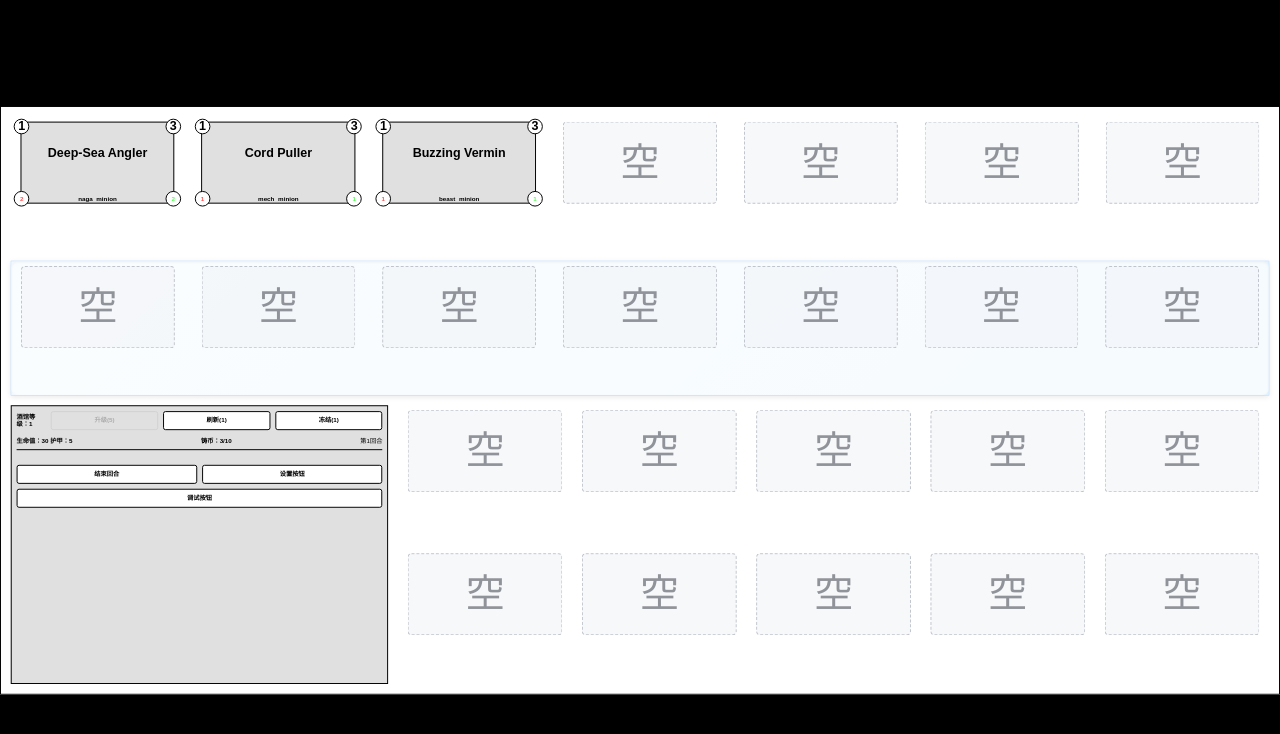
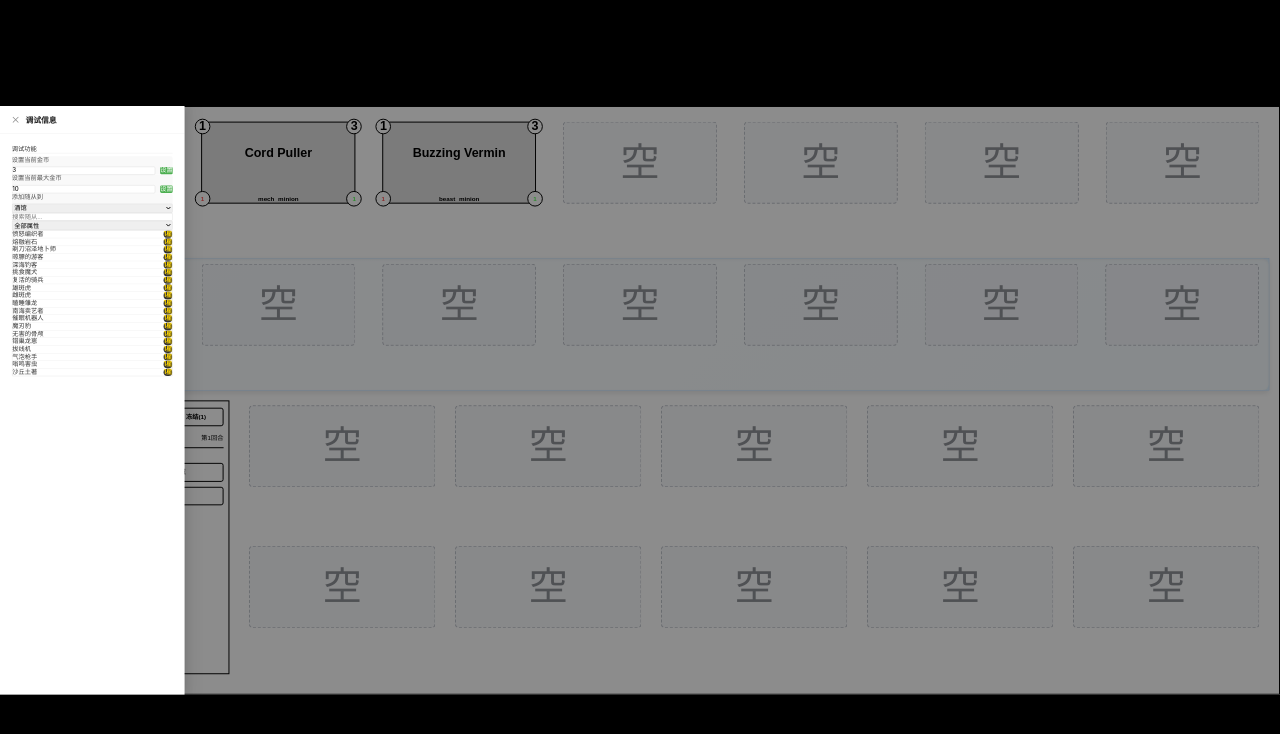
Before and after one commit to seven-it-work/godot-compoent, a Vue app in the folder ls/: page /game-view in a window 1280 px wide. Both pictures are taken after a click on the button "调试按钮". Shown: the top 734 px of the page. Built offline with nearby package versions, Linux system fonts and the light colour scheme.

Commit message:
feat(调试): 添加调试抽屉功能并优化样式
- 在GameView中添加id用于调试抽屉挂载
- 实现调试按钮点击显示抽屉功能
- 移除调试抽屉中不必要的宽高比调整功能
- 使用vw单位优化字体响应式大小

```diff
--- a/ls/src/components/ActionArea.vue
+++ b/ls/src/components/ActionArea.vue
@@ -79,18 +79,36 @@
       </button>
       <button class="action-button big-size" @click="endTurn">结束回合</button>
       <button class="action-button big-size">设置按钮</button>
-      <button class="action-button big-size">调试按钮</button>
+      <button class="action-button big-size" @click="showDebugDrawer">调试按钮</button>
     </div>
   </div>
   <!-- end 额外操作区域 -->
+
+  <!-- 调试抽屉组件 -->
+  <DebugDrawer
+    v-model:debug-drawer-visible="debugDrawerVisible"
+    :game-state="gameStore.gameState"
+    :current-turn="gameStore.currentTurn"
+    @close="closeDebugDrawer"
+  />
 </template>
 
 <script setup lang="ts">
 // 操作区域组件
-import { computed } from 'vue';
+import { computed, ref } from 'vue';
 import { useGameStore } from '../stores/game';
+import DebugDrawer from './DebugDrawer.vue';
 
 const gameStore = useGameStore();
+
+// 调试抽屉控制
+const debugDrawerVisible = ref(false);
+const showDebugDrawer = () => {
+  debugDrawerVisible.value = true;
+};
+const closeDebugDrawer = () => {
+  debugDrawerVisible.value = false;
+};
 
 // 计算属性：是否可以升级酒馆
 const canUpgrade = computed(() => {
--- a/ls/src/components/DebugDrawer.vue
+++ b/ls/src/components/DebugDrawer.vue
@@ -5,47 +5,10 @@
     placement="left"
     @update:open="$emit('update:debugDrawerVisible', $event)"
     @close="$emit('close')"
+    get-container="#game-main"
   >
     <div class="debug-info">
       <h3>调试功能</h3>
-
-      <!-- 宽高比调整控制区 -->
-      <div class="debug-section">
-        <h4>调整卡片宽高比</h4>
-        <div class="ratio-buttons">
-          <button
-            v-for="(ratio, key) in ratios"
-            :key="key"
-            @click="changeRatio(key)"
-            :class="{ active: selectedRatio === key }"
-            class="debug-button"
-          >
-            {{ ratio.label }}
-          </button>
-        </div>
-        <div class="custom-ratio">
-          <div class="debug-control">
-            <input
-              type="number"
-              v-model.number="customWidth"
-              placeholder="宽度"
-              min="1"
-              max="100"
-              class="debug-input"
-            />
-            <span>:</span>
-            <input
-              type="number"
-              v-model.number="customHeight"
-              placeholder="高度"
-              min="1"
-              max="100"
-              class="debug-input"
-            />
-            <button @click="applyCustomRatio" class="debug-button">应用</button>
-          </div>
-        </div>
-      </div>
 
       <!-- 设置当前金币 -->
       <div class="debug-section">
@@ -137,7 +100,7 @@
 
 <script setup lang="ts">
 import { Drawer } from 'ant-design-vue';
-import { ref, watch, computed, provide } from 'vue';
+import { ref, watch, computed } from 'vue';
 import { useGameStore } from '../stores/game';
 import { Minion, MinionKeyword } from '../game/Minion';
 
@@ -153,38 +116,6 @@ const _props = defineProps<Props>();
 
 // 使用游戏store
 const gameStore = useGameStore();
-
-// 宽高比选项
-const ratios = {
-  '3/4': { label: '4:3 (默认)', value: '3/4' },
-  '1/1': { label: '1:1 正方形', value: '1/1' },
-  '2/3': { label: '3:2 宽屏', value: '2/3' },
-  '16/9': { label: '16:9 电影', value: '16/9' },
-  '21/9': { label: '21:9 超宽屏', value: '21/9' },
-  '9/16': { label: '16:9 手机', value: '9/16' },
-};
-
-// 当前选中的宽高比
-const selectedRatio = ref('3/4');
-
-// 自定义宽高比输入
-const customWidth = ref<number | null>(null);
-const customHeight = ref<number | null>(null);
-
-// 提供宽高比状态给子组件
-provide('cardRatio', selectedRatio);
-
-// 改变宽高比
-const changeRatio = (ratioKey: string) => {
-  selectedRatio.value = ratioKey;
-};
-
-// 应用自定义宽高比
-const applyCustomRatio = () => {
-  if (customWidth.value && customHeight.value && customWidth.value > 0 && customHeight.value > 0) {
-    selectedRatio.value = `${customWidth.value}/${customHeight.value}`;
-  }
-};
 
 // 从localStorage读取保存的搜索配置
 const loadSearchConfig = () => {
@@ -351,16 +282,17 @@ const addSpecificMinion = (minion: Minion) => {
 /* 调试抽屉样式 */
 .debug-info {
   overflow-y: auto;
+  font-size: 1vw;
 }
 
 .debug-info h3 {
-  font-size: 16px;
+  font-size: 1vw;
   color: #333;
   border-bottom: 1px solid #eee;
 }
 
 .debug-info h4 {
-  font-size: 14px;
+  font-size: 1vw;
   color: #555;
 }
 
@@ -379,7 +311,7 @@ const addSpecificMinion = (minion: Minion) => {
   flex: 1;
   border: 1px solid #ddd;
   border-radius: 3px;
-  font-size: 14px;
+  font-size: 1vw;
 }
 
 .debug-button {
@@ -387,7 +319,7 @@ const addSpecificMinion = (minion: Minion) => {
   color: white;
   border: none;
   border-radius: 3px;
-  font-size: 14px;
+  font-size: 1vw;
   cursor: pointer;
   transition: background-color 0.2s;
 }
@@ -422,13 +354,13 @@ const addSpecificMinion = (minion: Minion) => {
 }
 
 .minion-name {
-  font-size: 14px;
+  font-size: 1vw;
   color: #333;
   font-weight: 500;
 }
 
 .minion-tier {
-  font-size: 12px;
+  font-size: 1vw;
   color: #ffd700;
   font-weight: bold;
   background-color: #333;
@@ -438,27 +370,6 @@ const addSpecificMinion = (minion: Minion) => {
 .no-minions {
   text-align: center;
   color: #999;
-  font-size: 14px;
-}
-
-/* 宽高比控制样式 */
-.ratio-buttons {
-  display: flex;
-  flex-wrap: wrap;
-  gap: 5px;
-}
-
-.ratio-buttons .debug-button.active {
-  background-color: #2196f3;
-}
-
-.custom-ratio .debug-control {
-  display: flex;
-  align-items: center;
-  gap: 5px;
-}
-
-.custom-ratio .debug-control span {
-  color: #555;
+  font-size: 1vw;
 }
 </style>
--- a/ls/src/views/GameView.vue
+++ b/ls/src/views/GameView.vue
@@ -1,5 +1,5 @@
 <template>
-  <div class="main-frame">
+  <div class="main-frame" id="game-main">
     <div class="top-section">
       <!-- 酒馆区域 -->
       <HearthstoneTavern></HearthstoneTavern>
```
